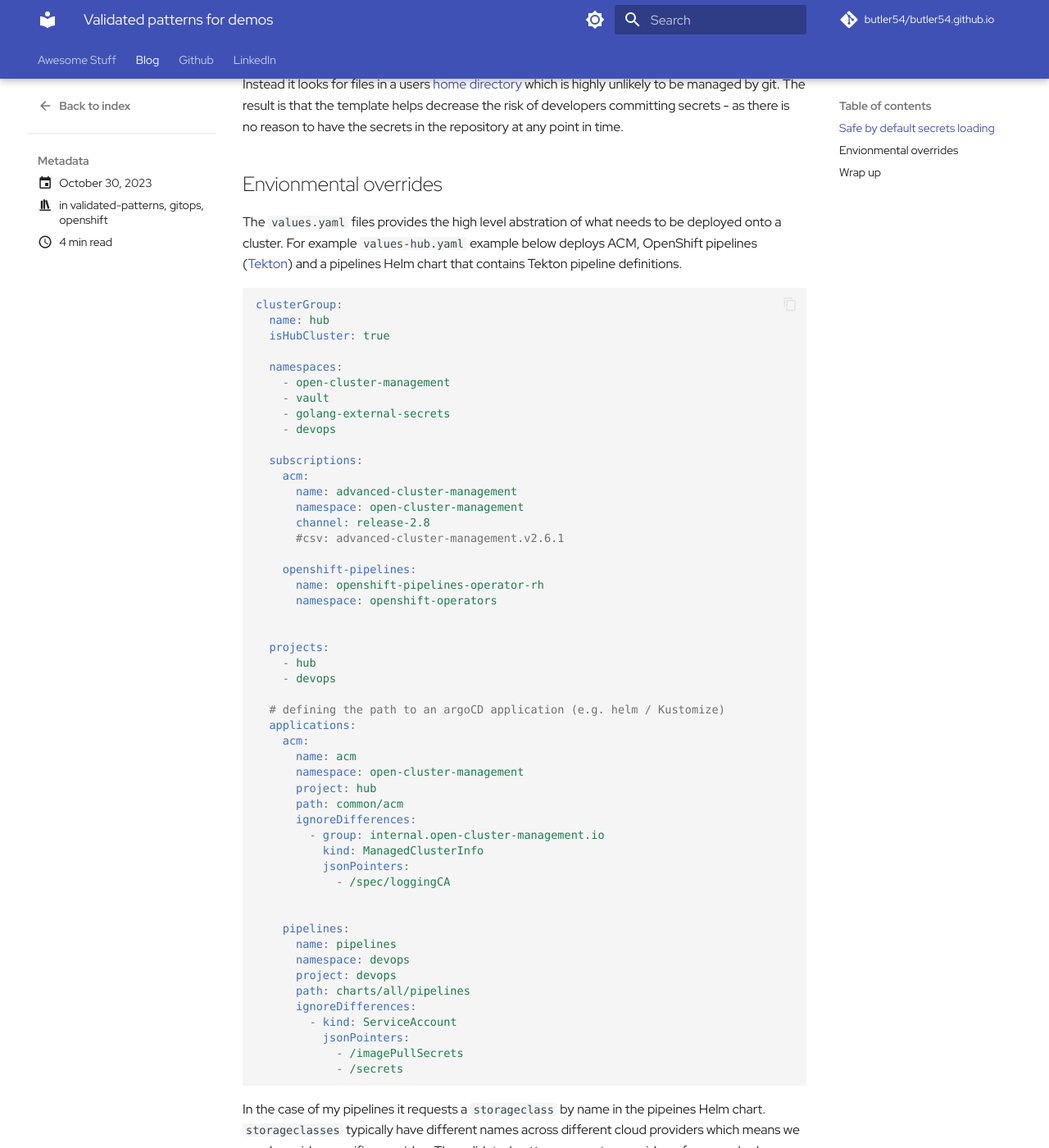
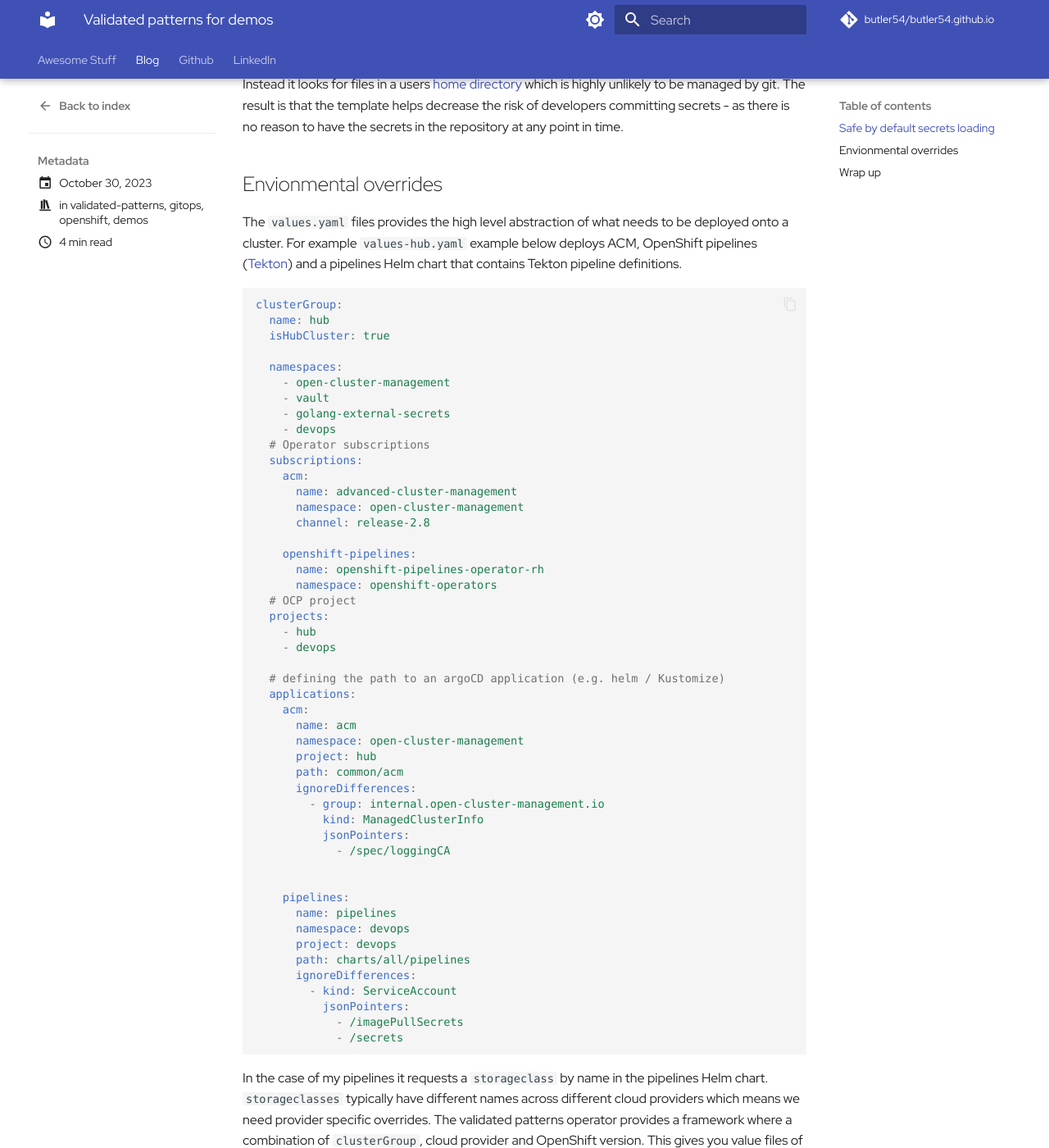
Before and after one commit to butler54/butler54.github.io, an MkDocs documentation site: the page built from docs/blog/posts/validated-demos.md, in a window 1280 px wide and 1400 px high, scrolled down 1316 px. Shown: the whole window at 82% size. Built offline with MkDocs 1.6.1 and Material for MkDocs 9.7.7, drawn with Linux system fonts in a browser that asks for light colours; some web fonts are replaced; comment, search, counter and statistics services are not loaded.

Commit message:
chore: typos
Signed-off-by: Chris Butler <chris.butler@redhat.com>

````diff
--- a/docs/blog/posts/validated-demos.md
+++ b/docs/blog/posts/validated-demos.md
@@ -5,6 +5,7 @@ categories:
   - validated-patterns
   - gitops
   - openshift
+  - demos
 ---
 
 # Validated patterns for demos
@@ -60,7 +61,7 @@ The result is that the template helps decrease the risk of developers committing
 
 ## Envionmental overrides
 
-The `values.yaml` files provides the high level abstration of what needs to be deployed onto a cluster. For example `values-hub.yaml` example below deploys ACM, OpenShift pipelines ([Tekton](https://tekton.dev/)) and a pipelines Helm chart that contains Tekton pipeline definitions.
+The `values.yaml` files provides the high level abstraction of what needs to be deployed onto a cluster. For example `values-hub.yaml` example below deploys ACM, OpenShift pipelines ([Tekton](https://tekton.dev/)) and a pipelines Helm chart that contains Tekton pipeline definitions.
 
 ```yaml
 clusterGroup:
@@ -72,19 +73,17 @@ clusterGroup:
     - vault
     - golang-external-secrets
     - devops
-
+  # Operator subscriptions
   subscriptions:
     acm:
       name: advanced-cluster-management
       namespace: open-cluster-management
       channel: release-2.8
-      #csv: advanced-cluster-management.v2.6.1
 
     openshift-pipelines:
       name: openshift-pipelines-operator-rh
       namespace: openshift-operators
-
-
+  # OCP project
   projects:
     - hub
     - devops
@@ -115,7 +114,7 @@ clusterGroup:
             - /secrets
 ```
 
-In the case of my pipelines it requests a `storageclass` by name in the pipeines Helm chart. `storageclasses` typically have different names across different cloud providers which means we need provider specific overrides.
+In the case of my pipelines it requests a `storageclass` by name in the pipelines Helm chart. `storageclasses` typically have different names across different cloud providers which means we need provider specific overrides.
 The validated patterns operator provides a framework where a combination of `clusterGroup`, cloud provider and OpenShift version. This gives you value files of the format:
 
 - `values-global.yaml` default applies everywhere,
````
